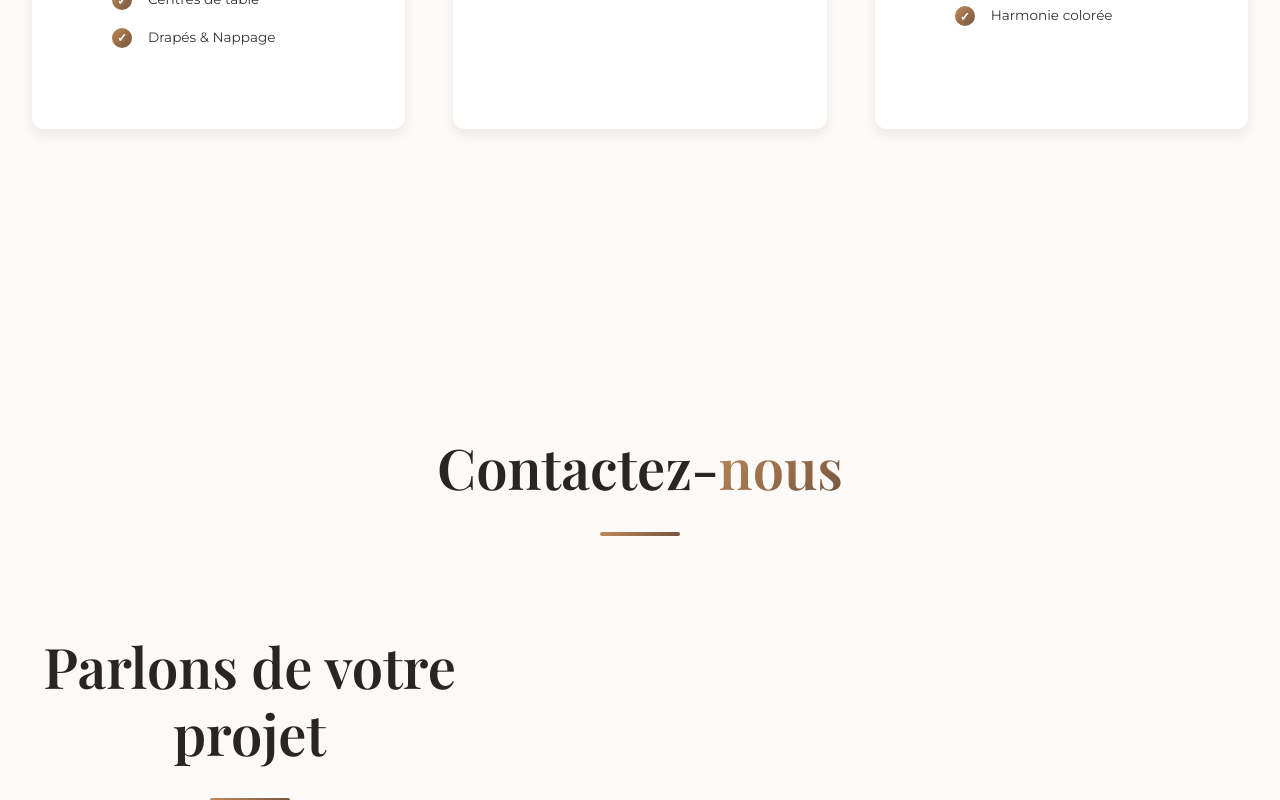
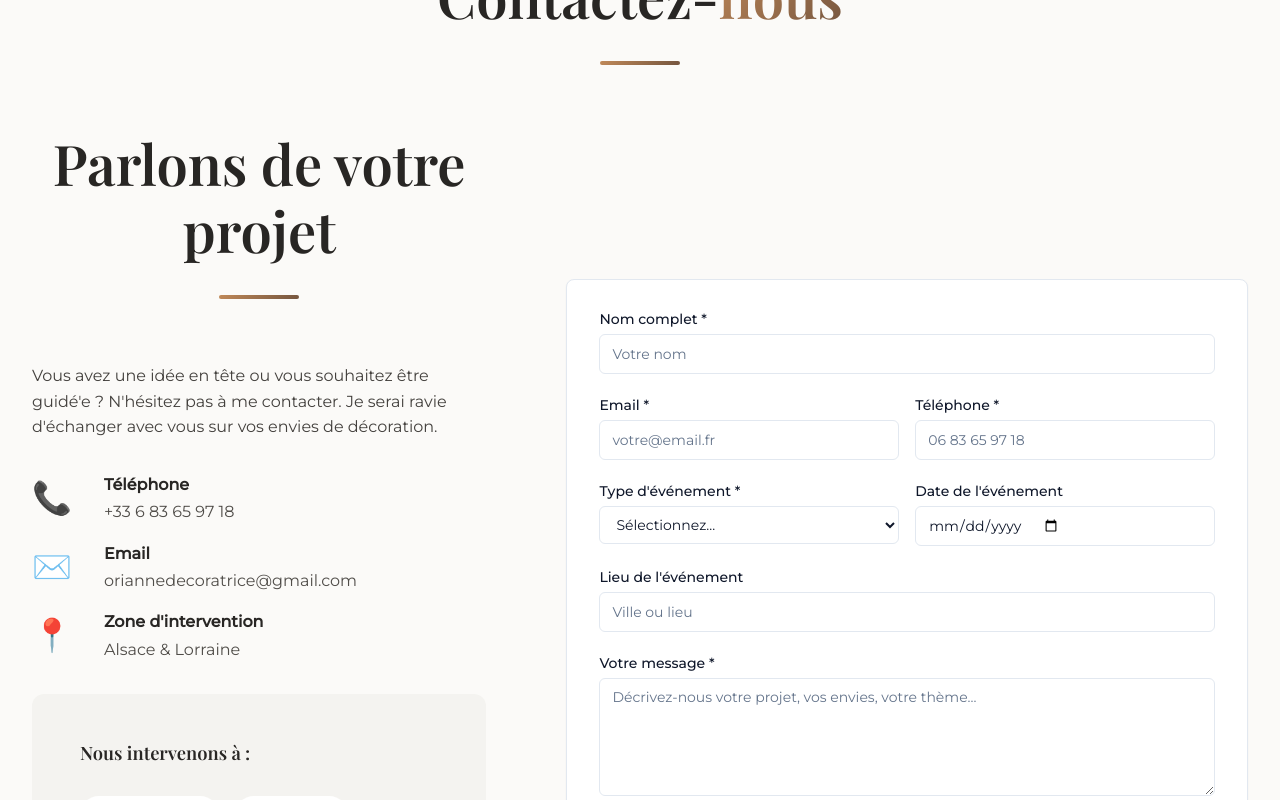
Before and after one commit to JgPhil/orianne-ag, a Next.js app: page / in a window 1280 px wide. Shown: the part 2000-2800 px from the top of the page. Built offline with nearby package versions, Linux system fonts and the light colour scheme; a web font is replaced by a local one.

Commit message:
Style: Update logo to high-contrast v3 and tighten Contact section spacing

```diff
--- a/src/app/globals.css
+++ b/src/app/globals.css
@@ -48,9 +48,9 @@
   --spacing-sm: 1rem;
   --spacing-md: 2rem;
   --spacing-lg: 3rem;
-  --spacing-xl: 5rem;
-  --spacing-2xl: 6rem;
-  --spacing-3xl: 8rem;
+  --spacing-xl: 3rem;
+  --spacing-2xl: 4rem;
+  --spacing-3xl: 5rem;
 
   /* Typography */
   --font-display: 'Playfair Display', serif;
--- a/src/components/Contact.module.css
+++ b/src/components/Contact.module.css
@@ -17,15 +17,15 @@
 
 .contactInfoText {
     color: var(--color-neutral-600);
-    margin-bottom: var(--spacing-2xl);
+    margin-bottom: var(--spacing-lg);
     line-height: 1.7;
 }
 
 .contactDetails {
     display: flex;
     flex-direction: column;
-    gap: var(--spacing-lg);
-    margin-bottom: var(--spacing-2xl);
+    gap: var(--spacing-sm);
+    margin-bottom: var(--spacing-md);
 }
 
 .contactDetail {
@@ -42,7 +42,7 @@
 .contactDetail div {
     display: flex;
     flex-direction: column;
-    gap: 0.25rem;
+    gap: 0.1rem;
 }
 
 .contactDetail strong {
--- a/src/components/Header.tsx
+++ b/src/components/Header.tsx
@@ -33,7 +33,7 @@ export default function Header() {
                     <Link href="/" className={styles.logo}>
                         <div className={styles.logoContainer}>
                             <Image
-                                src="/images/logo-v2.png"
+                                src="/images/logo-v3.png"
                                 alt="Orianne Décoratrice"
                                 fill
                                 sizes="(max-width: 768px) 100px, 150px"
```
Also changed, not shown: public/images/logo-v3.png (added).
